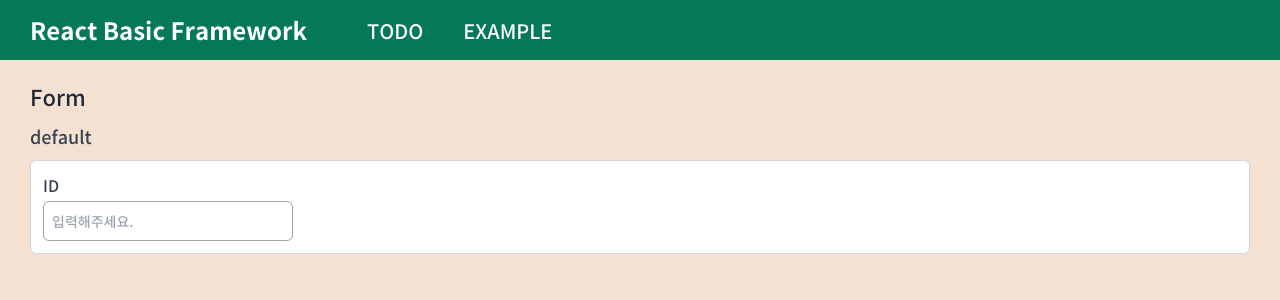
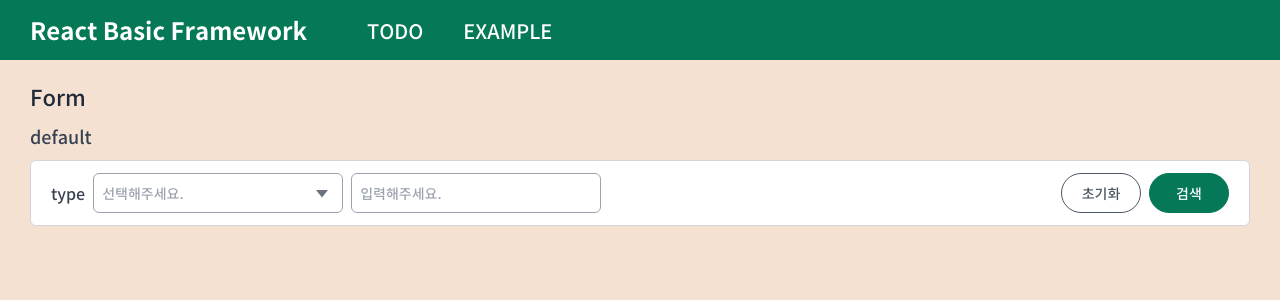
Before and after one commit to jun0108/react-framework-styled-components, a React (Vite) app: page /examples/form in a window 1280 px wide. Shown: the top 300 px of the page. Built offline with nearby package versions, Linux system fonts and the light colour scheme.

Commit message:
Feat(form) search-form base 구조 추가

```diff
--- a/auto-imports.d.ts
+++ b/auto-imports.d.ts
@@ -50,6 +50,9 @@ declare global {
   const PopupOverlay: typeof import('./src/styles/components/Popups')['PopupOverlay']
   const PopupTitle: typeof import('./src/styles/components/Popups')['PopupTitle']
   const Popups: typeof import('./src/styles/components/Popups')['Popups']
+  const SearchForm: typeof import('./src/styles/layout/Wrapper')['SearchForm']
+  const SearchFormButton: typeof import('./src/styles/layout/Wrapper')['SearchFormButton']
+  const SearchFormForm: typeof import('./src/styles/layout/Wrapper')['SearchFormForm']
   const SelectedValue: typeof import('./src/styles/components/Dropdown')['SelectedValue']
   const TextfieldInput: typeof import('./src/styles/components/Textfield')['TextfieldInput']
   const TextfieldLabel: typeof import('./src/styles/components/Textfield')['TextfieldLabel']
--- a/src/pages/examples/Form.tsx
+++ b/src/pages/examples/Form.tsx
@@ -1,29 +1,55 @@
 import { useState } from "react"
+import CmDropdown from "~/components/Cmdropdown"
 import CmInput from "~/components/CmInput"
-import { PageSubTitle, PageTitle, Form } from "~/styles/layout/Wrapper"
+import { PageSubTitle, PageTitle, SearchForm, SearchFormForm, SearchFormButton } from "~/styles/layout/Wrapper"
 
 function ExampleForm() {
 	const [form, setForm] = useState({
-		inputValue: '',
+		type: '',
+		typeOptions: [
+			{ label: "Option 1", value: "Value 1" },
+			{ label: "Option 2", value: "Value 2" }
+		],
+		keyword: '',
 	})
 
 	const handleChange = (e: React.ChangeEvent<HTMLInputElement>) => {
-		setForm({ ...form, inputValue: e.target.value })
+		const { name, value } = e.target
+		setForm((prev) => ({ ...prev, [name]: value }))
+	}
+
+	const handleDropdownChange = (selected: string | string[]) => {
+		setForm((prev) => ({ ...prev, type: Array.isArray(selected) ? selected.join(", ") : selected }))
 	}
 
 	return (
 		<div>
 			<PageTitle>Form</PageTitle>
 			<PageSubTitle>default</PageSubTitle>
-			<Form>
-				<CmInput
-					type="text"
-					label="ID"
-					value={form.inputValue}
-					placeholder="입력해주세요."
-					onChange={handleChange}
-				/>
-			</Form>
+			<SearchForm>
+				<SearchFormForm>
+					<CmDropdown
+						label="type"
+						labelPosition="horizontal"
+						value={form.type}
+						options={form.typeOptions}
+						onChange={handleDropdownChange}
+					/>
+					<CmInput
+						type="text"
+						value={form.keyword}
+						onChange={handleChange}
+					/>
+				</SearchFormForm>
+				<SearchFormButton>
+					<button type="button" className="btn__line--gray-md">
+						초기화
+					</button>
+					<button type="button" className="btn__full--primary-md">
+						검색
+					</button>
+				</SearchFormButton>
+			</SearchForm>
 		</div>
 	)
 }
--- a/src/styles/layout/Wrapper.ts
+++ b/src/styles/layout/Wrapper.ts
@@ -1,6 +1,6 @@
 import styled from 'styled-components'
 import { css } from "styled-components"
-import {typo} from "~/styles/helpers/mixins/index"
+import {space, typo} from "~/styles/helpers/mixins/index"
 
 export const Wrapper = () => css`
 html {
@@ -76,12 +76,22 @@ export const PageSubTitle = styled.h2`
   ${typo({size:"var(--font-size-18)", weight: 500, color:"var(--color-gray-800)"})};
   margin-bottom: 10px;
 `
-export const Form = styled.form`
+export const SearchForm = styled.div`
   display: flex;
-  flex-direction: column;
+  flex-wrap: wrap;
   background-color: var(--color-white);
-  padding: 12px;
+  padding: 12px 20px;
   border: 1px solid var(--color-gray-400);
   border-radius: var(--radius-md);
-  margin-bottom: 10px;
+  margin-bottom: 20px;
 `
+export const SearchFormForm = styled.form`
+  ${space({x:'8px'})};
+  display: flex;
+  flex: 1 1 0%;
+  margin-right: 12px;
+`
+export const SearchFormButton = styled.div`
+  ${space({x:'8px'})};
+  display: flex;
+`
```
